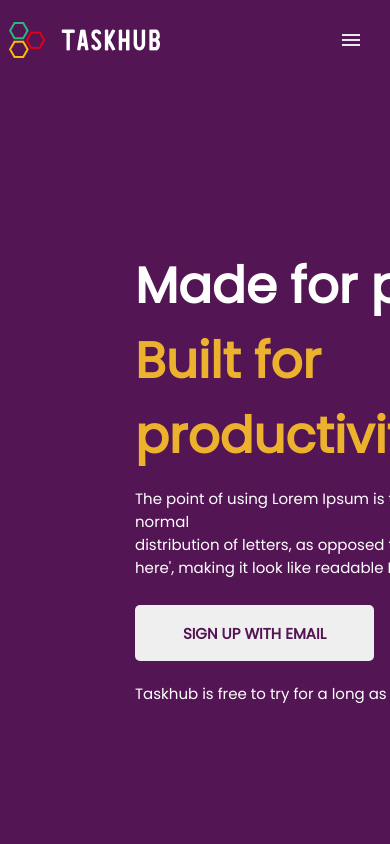
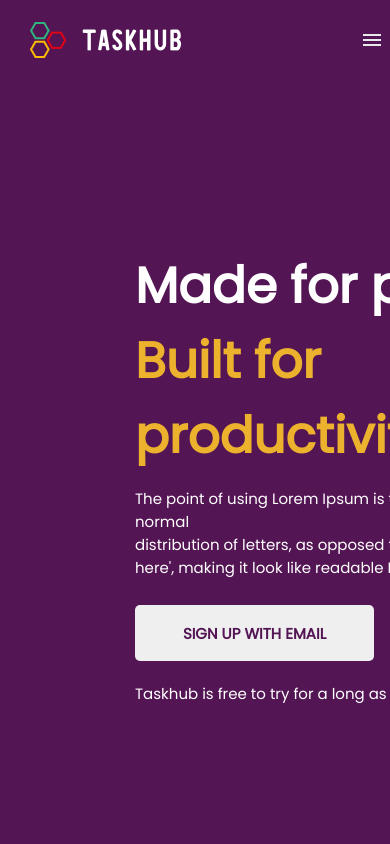
Before and after one commit to Ced-A21/TaskHub-Web, a React (Create React App) app: page / in a window 390 px wide. Shown: the top 844 px of the page. Built offline with nearby package versions, Linux system fonts and the light colour scheme.

Commit message:
added tablet and Ipad responsiveness

```diff
--- a/src/App.module.css
+++ b/src/App.module.css
@@ -128,7 +128,28 @@ nav li{
 .logoPosition{
   width: 151px;
   height: 36px;
+  position:relative;
+  float: left;
 }
+
+@media (max-width: 770px){
+  .NavBarList1, .NavBarList2{
+    display:none
+  }
+
+
+  .burgerbutton{
+    display: flex;
+  }
+
+  .navBarBase{
+    justify-content: space-between;
+  }
+  .logoPosition{
+    margin-left: 30px;
+  }
+}
+
 
 @media (max-width: 475px) {
   .NavBarList1, .NavBarList2{
@@ -136,7 +157,7 @@ nav li{
   }
   .navBarBase{
     display: flex;
-    justify-content: center;
+    justify-content: space-between;
     align-items: center;
   }
   .nav{
```
